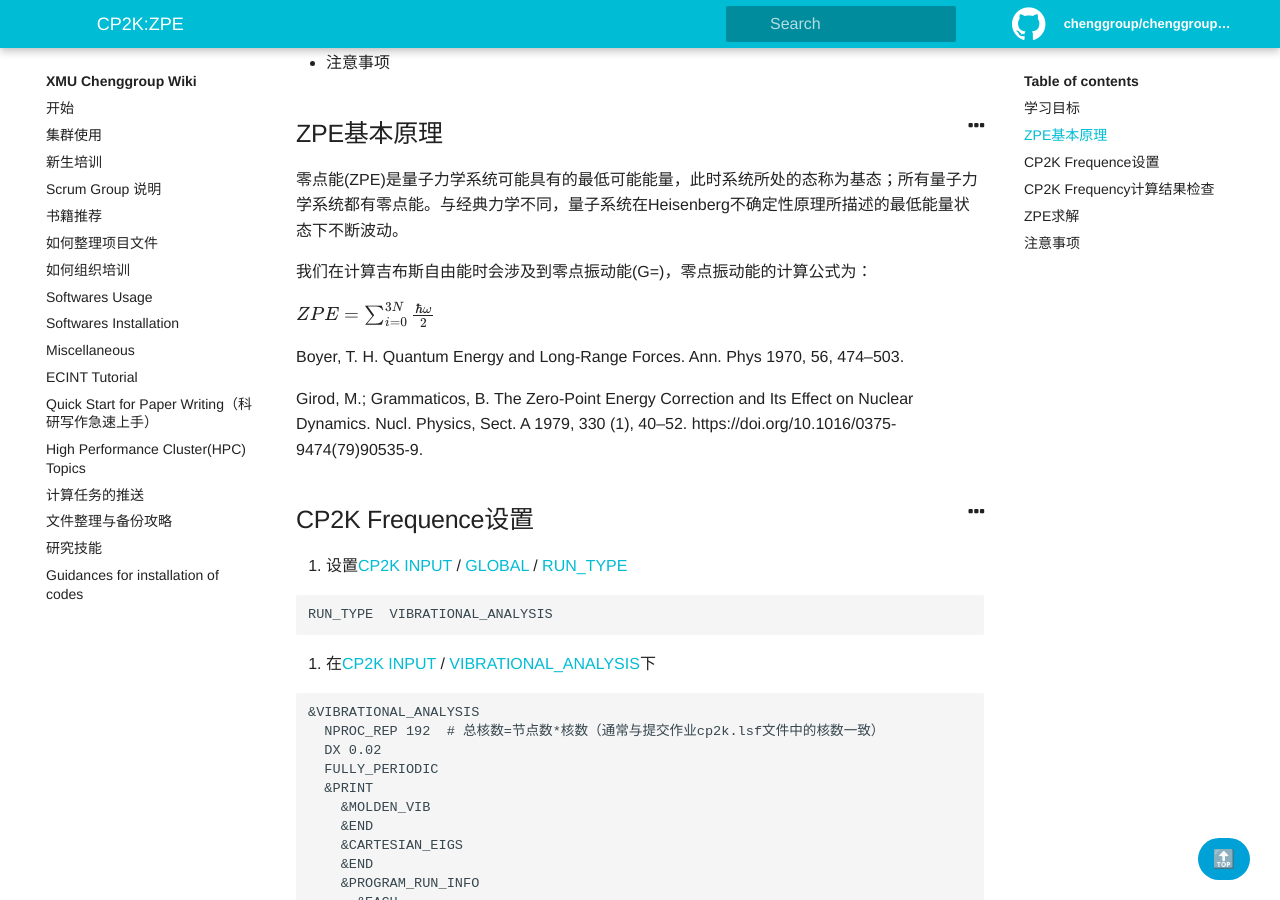
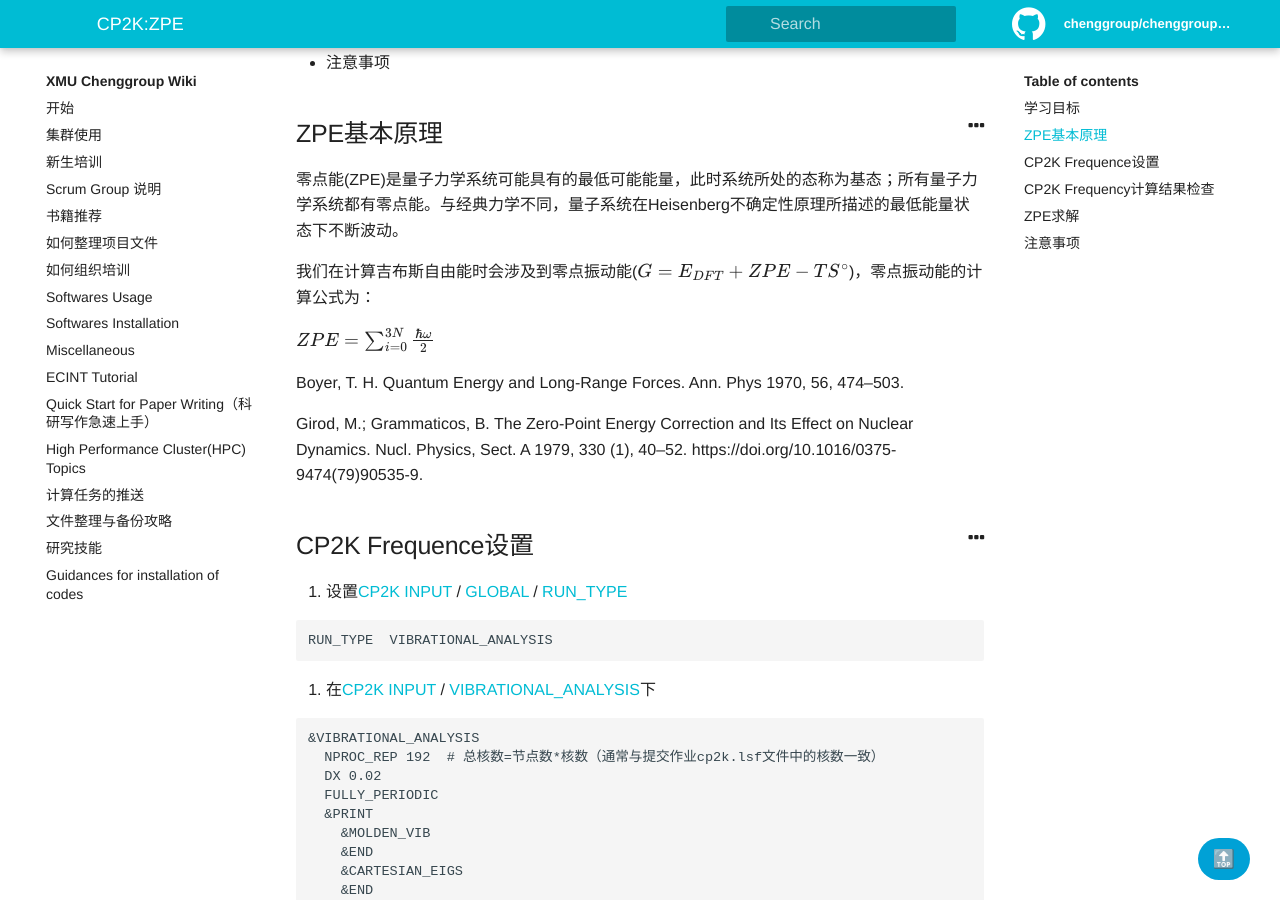
Before and after one commit to chenggroup/chenggroup.github.io, a Jekyll site: the page built from _wiki/Softwares Usage/cp2k-zpe.md, in a window 1280 px wide and 900 px high, scrolled down 314 px. Built offline with Jekyll 4.4.1, drawn with Linux system fonts in a browser that asks for light colours; formulas are drawn with MathJax 3.

Commit message:
Update cp2k-zpe.md

```diff
--- a/_wiki/Softwares Usage/cp2k-zpe.md
+++ b/_wiki/Softwares Usage/cp2k-zpe.md
@@ -24,7 +24,7 @@ authors: Jinyuanhu
 
 零点能(ZPE)是量子力学系统可能具有的最低可能能量，此时系统所处的态称为基态；所有量子力学系统都有零点能。与经典力学不同，量子系统在Heisenberg不确定性原理所描述的最低能量状态下不断波动。
 
-我们在计算吉布斯自由能时会涉及到零点振动能(G=)，零点振动能的计算公式为：
+我们在计算吉布斯自由能时会涉及到零点振动能($G = E_{DFT} + ZPE - TS^\circ$)，零点振动能的计算公式为：
 
 $ZPE=\sum_{i=0}^{3N}\frac{\hbar\omega}{2}$
 
```
